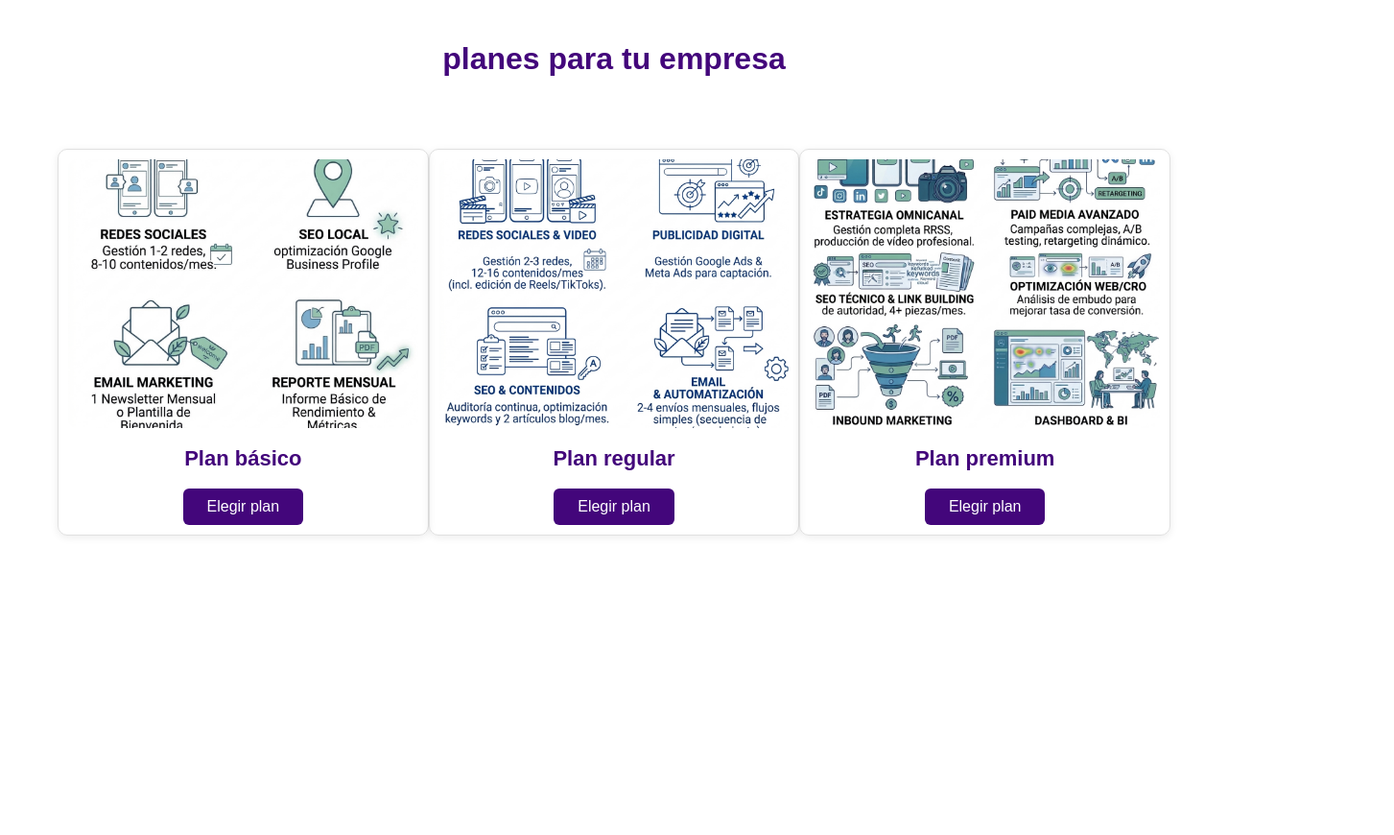
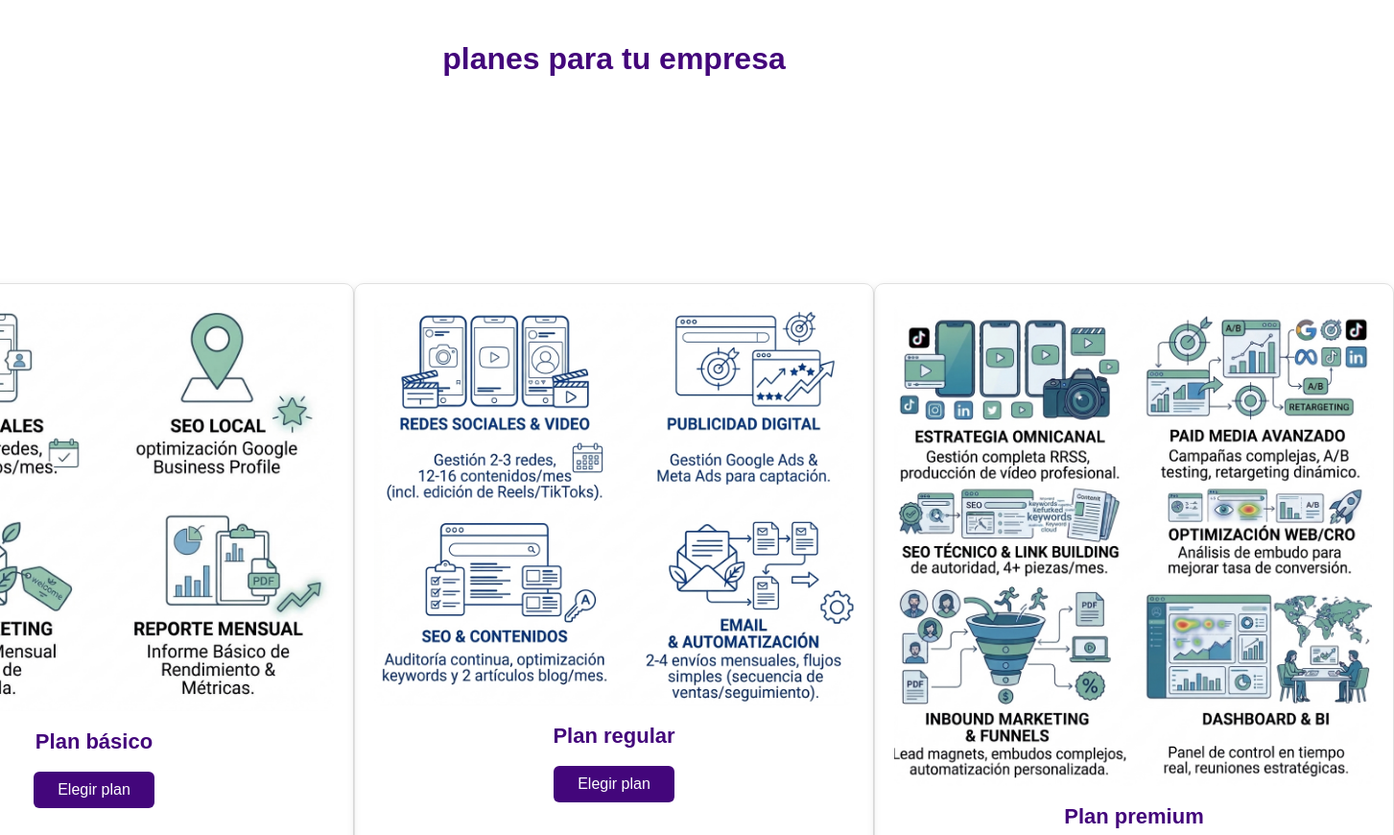
Before and after one commit to miukan/MI-Primera-Pagina-speedrunner, a plain HTML site: page pagina.html in a window 1280 px wide. Shown: the part 946-1816 px from the top of the page at 96% size, 1453 px wide, since content can reach past the window. Before the commit the page ends 1564 px from the top, so only its background shows below. Drawn offline with Linux system fonts and the light colour scheme; a web font is replaced by a local one.

```diff
--- a/diseño.css
+++ b/diseño.css
@@ -55,24 +55,23 @@ h2{
 }
 .planes{
     display: flex;
-    flex-wrap: wrap;
+    flex-wrap: nowrap;
     justify-content: center;
-    padding: 60px;
+    padding: 200px;
 }
 .plan1, .plan2, .plan3{
     display: flex;
     flex-direction: column;
     align-items: center;
     flex: 1;
-    max-width:800px;
+    max-width:1000px;
     border: 1px solid #e0e0e0;
     border-radius: 10px;
-    padding: 10px;
+    padding: 20px;
     box-shadow: 0 2px 8px rgba(0, 0, 0, 0.08);
 }
 .plan1 img, .plan2 img, .plan3 img{
-    width: 100%;
-    height: 280px;
+    width: 500px;
     object-fit: cover;
     border-radius: 10px;
 }
--- /dev/null
+++ b/login.css
@@ -0,0 +1,5 @@
+body{
+    background-image: url(imagenes/abstract-futuristic-background-with-3d-design.jpg);
+    background-size: 500px;
+    background-position: center;
+}
```
Also changed, not shown: login.html (added, +28 -0 lines), imagenes/abstract-futuristic-background-with-3d-design.jpg (added).
